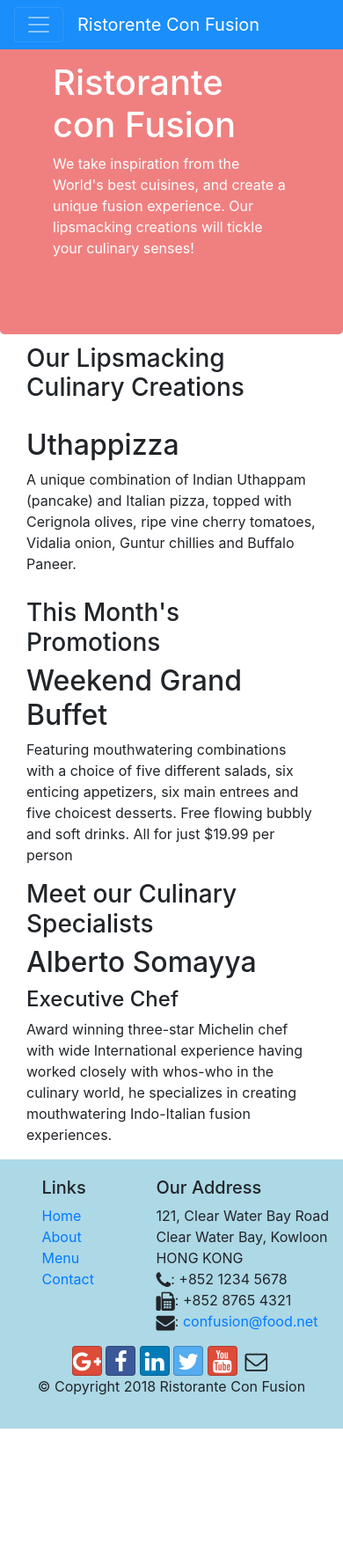
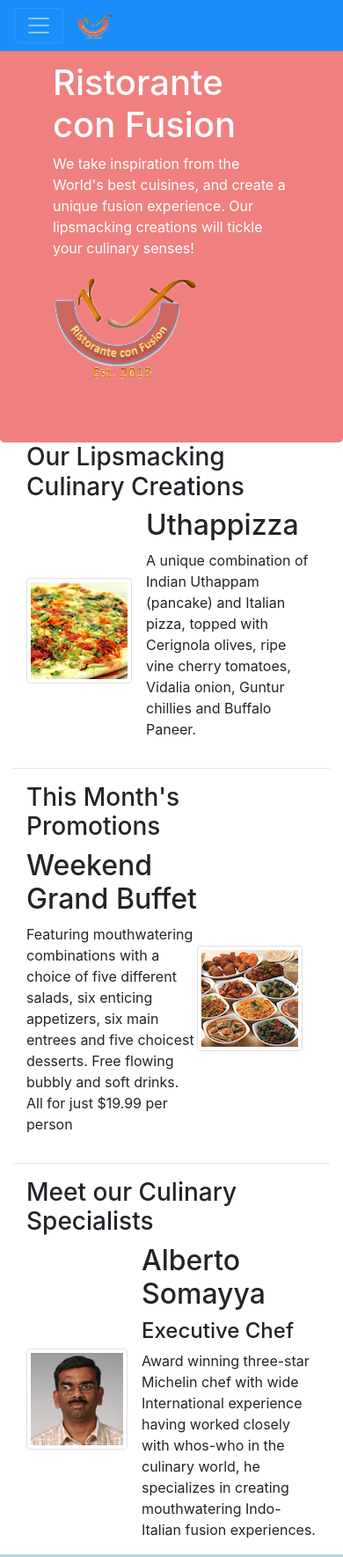
Before and after one commit to TusharGupta35/Coursera-Bootstrap, a website: page index.html in a window 390 px wide. Shown: the top 1770 px of the page at 88% size. Before the commit the page ends 1624 px from the top, so only its background shows below. Drawn offline with nearby package versions, Linux system fonts and the light colour scheme.

Commit message:
images and media

```diff
--- a/index.html
+++ b/index.html
@@ -22,13 +22,18 @@
             <button class="navbar-toggler" type="button" data-toggle="collapse" data-target="#Navbar">
                 <span class="navbar-toggler-icon"></span>
             </button>
-            <a href="/" class="navbar-brand mr-auto mx-3">Ristorente Con Fusion</a>
+            <a href="/" class="navbar-brand mr-auto mx-3"><img src="img/logo.png" alt="" srcset="" height="30"
+                    width="41"></a>
             <div class="collapse navbar-collapse mx-4" id="Navbar">
                 <ul class="navbar-nav mr-auto">
-                    <li class="nav-item active"><a href="/" class="nav-link"><span class="fa fa-home fa-lg"></span> Home</a></li>
-                    <li class="nav-item"><a href="/aboutus.html" class="nav-link"><span class="fa fa-info fa-lg"></span> About</a></li>
-                    <li class="nav-item"><a href="#" class="nav-link"><span class="fa fa-list fa-lg"></span> Menu</a></li>
-                    <li class="nav-item"><a href="/contactus.html" class="nav-link"><span class="fa fa-address-card fa-lg"></span> Contact</a></li>
+                    <li class="nav-item active"><a href="/" class="nav-link"><span class="fa fa-home fa-lg"></span>
+                            Home</a></li>
+                    <li class="nav-item"><a href="/aboutus.html" class="nav-link"><span class="fa fa-info fa-lg"></span>
+                            About</a></li>
+                    <li class="nav-item"><a href="#" class="nav-link"><span class="fa fa-list fa-lg"></span> Menu</a>
+                    </li>
+                    <li class="nav-item"><a href="/contactus.html" class="nav-link"><span
+                                class="fa fa-address-card fa-lg"></span> Contact</a></li>
                 </ul>
             </div>
         </div>
@@ -42,7 +47,8 @@
                     <p>We take inspiration from the World's best cuisines, and create a unique fusion experience. Our
                         lipsmacking creations will tickle your culinary senses!</p>
                 </div>
-                <div class="col-12 col-sm-6">
+                <div class="col-12 col-sm align-self-center">
+                    <img src="img/logo.png" alt="" class="img-fluid">
                 </div>
             </div>
         </div>
@@ -54,11 +60,17 @@
                 <h3>Our Lipsmacking Culinary Creations</h3>
             </div>
             <div class="col col-sm col-md order-sm-first">
-                <h2>Uthappizza</h2>
-                <p>A unique combination of Indian Uthappam (pancake) and Italian pizza, topped with Cerignola olives,
+                <div class="media">
+                    <img src="img/uthappizza.png" class="d-flex mr-3 img-thumbnail align-self-center" alt="Erroe">
+                    <div class="media-body">
+                        <h2 class="mt-0">Uthappizza</h2>
+                        <p>A unique combination of Indian Uthappam (pancake) and Italian pizza, topped with Cerignola
+                            olives,
                             ripe vine cherry tomatoes, Vidalia onion, Guntur chillies and Buffalo Paneer.</p>
                     </div>
                 </div>
+            </div>
+        </div><hr>
 
 
         <div class="row row-content align-items-center">
@@ -66,23 +78,34 @@
                 <h3>This Month's Promotions</h3>
             </div>
             <div class="col col-sm col-md">
+                <div class="media">
+                    <div class="media-body">
                         <h2>Weekend Grand Buffet</h2>
                         <p>Featuring mouthwatering combinations with a choice of five different salads, six enticing appetizers,
                             six main entrees and five choicest desserts. Free flowing bubbly and soft drinks. All for just
                             $19.99 per person </p>
                     </div>
+                    <img src="img/buffet.png" class="d-flex mr-3 img-thumbnail align-self-center" alt="Erroe">
                 </div>
+            </div>
+        </div><hr>
 
         <div class="row row-content align-items-center">
             <div class="col-12 col-sm-4 col-md-3 order-sm-last">
                 <h3>Meet our Culinary Specialists</h3>
             </div>
             <div class="col col-sm col-md order-sm-first">
+                <div class="media">
+                    <img src="img/alberto.png" class="d-flex mr-3 img-thumbnail align-self-center" alt="Erroe">
+                    <div class="media-body">
                         <h2>Alberto Somayya</h2>
                         <h4>Executive Chef</h4>
-                <p>Award winning three-star Michelin chef with wide International experience having worked closely with
+                        <p>Award winning three-star Michelin chef with wide International experience having worked
+                            closely with
                             whos-who in the culinary world, he specializes in creating mouthwatering Indo-Italian fusion
                             experiences. </p>
+                    </div>
+                </div>
             </div>
         </div>
     </div>
@@ -112,11 +135,16 @@
                 </div>
                 <div class="col-12 col-sm-4 align-self-center">
                     <div class="text-center">
-                        <a class="btn btn-social-icon btn-google" href="http://google.com/+"><i class="fa fa-google-plus fa-lg"></i></a>
-                        <a class="btn btn-social-icon btn-facebook" href="http://www.facebook.com/profile.php?id="><i class="fa fa-facebook fa-lg"></i></a>
-                        <a class="btn btn-social-icon btn-linkedin" href="http://www.linkedin.com/in/"><i class="fa fa-linkedin fa-lg"></i></a>
-                        <a class="btn btn-social-icon btn-twitter" href="http://twitter.com/"><i class="fa fa-twitter fa-lg"></i></a>
-                        <a class="btn btn-social-icon btn-google" href="http://youtube.com/"><i class="fa fa-youtube fa-lg"></i></a>
+                        <a class="btn btn-social-icon btn-google" href="http://google.com/+"><i
+                                class="fa fa-google-plus fa-lg"></i></a>
+                        <a class="btn btn-social-icon btn-facebook" href="http://www.facebook.com/profile.php?id="><i
+                                class="fa fa-facebook fa-lg"></i></a>
+                        <a class="btn btn-social-icon btn-linkedin" href="http://www.linkedin.com/in/"><i
+                                class="fa fa-linkedin fa-lg"></i></a>
+                        <a class="btn btn-social-icon btn-twitter" href="http://twitter.com/"><i
+                                class="fa fa-twitter fa-lg"></i></a>
+                        <a class="btn btn-social-icon btn-google" href="http://youtube.com/"><i
+                                class="fa fa-youtube fa-lg"></i></a>
                         <a class="btn btn-social-icon" href="mailto:"><i class="fa fa-envelope-o fa-lg"></i></a>
                     </div>
                 </div>
```
Also changed, not shown: aboutus.html (+3 -2 lines), contactus.html (+4 -3 lines), img/alberto.png (added), img/buffet.png (added), img/logo.png (added), img/uthappizza.png (added), 1 other file. Lines whose indentation alone changed are shown as unchanged.
